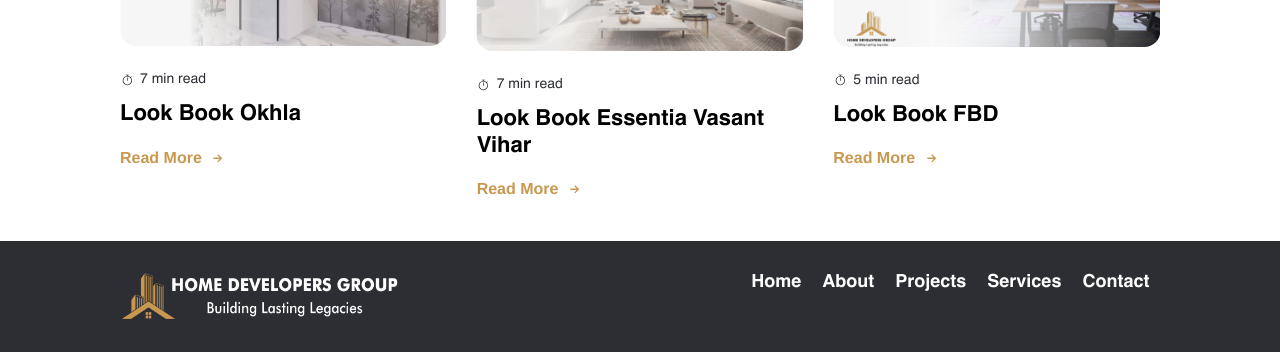
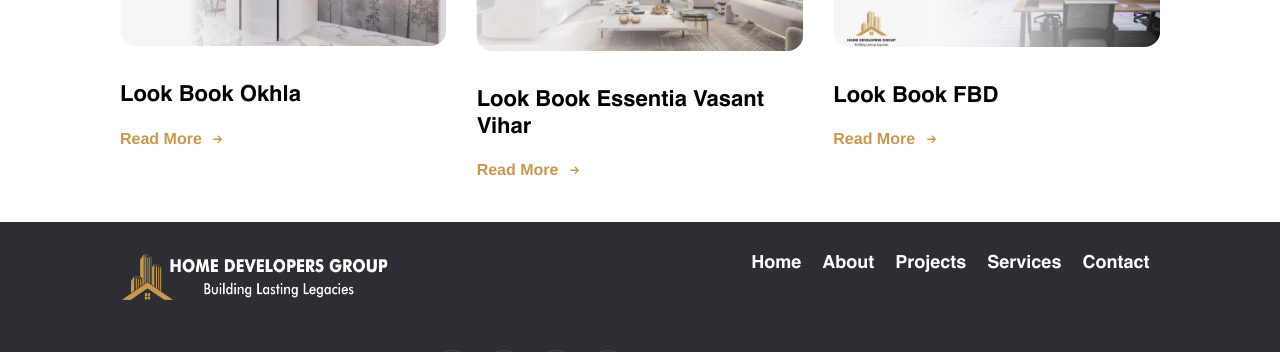
Before and after one commit to kumarprincepk/hdgroupnext, a Next.js app: page / in a window 1280 px wide. Shown: the part 3857-4209 px from the top of the page. Built offline with nearby package versions, Linux system fonts and the light colour scheme; grey boxes are pictures that could not be loaded.

Commit message:
interior image added

```diff
--- a/components/dashboard/readMoreSection/ReadMoreSection.jsx
+++ b/components/dashboard/readMoreSection/ReadMoreSection.jsx
@@ -30,28 +30,28 @@ export default function ReadMoreSection() {
       title: "Look Book FBD",
       file: "/pdfs/Lookbook-FBD.pdf",
       thumbnail: "/images/lookbookfbd.png",
-      date: "5 min read",
+      // date: "5 min read",
     },
     {
       id: 2,
       title: "Look Book D-112",
       file: "/pdfs/Lookbook-D-112.pdf",
       thumbnail: "/images/lookbookd112.png",
-      date: "7 min read",
+      // date: "7 min read",
     },
     {
       id: 3,
       title: "Look Book Okhla",
       file: "/pdfs/Lookbook-Okhla.pdf",
       thumbnail: "/images/lookbookOkhla.png",
-      date: "7 min read",
+      // date: "7 min read",
     },
     {
       id: 4,
       title: "Look Book Essentia Vasant Vihar",
       file: "/pdfs/HD-Essentia-V-Vihar.pdf",
       thumbnail: "/images/hdEssentiavVihar.png",
-      date: "7 min read",
+      // date: "7 min read",
     },
   ];
 
@@ -104,8 +104,8 @@ export default function ReadMoreSection() {
 
                 <div className="article-content">
                   <div className="time">
-                    <CiStopwatch />
-                    <p>{pdf.date}</p>
+                    {/* <CiStopwatch /> */}
+                    {/* <p>{pdf.date}</p> */}
                   </div>
 
                   {/* TITLE */}
--- a/components/footerSection/Footer.jsx
+++ b/components/footerSection/Footer.jsx
@@ -27,7 +27,7 @@ export default function Footer() {
                 <Image
                   src="/images/logo/logo-white.png"
                   alt="logo-image"
-                  width={280}
+                  width={270}
                   height={50}
                   className="object-cover w-full"
                 />
--- a/public/data/pageInfo.js
+++ b/public/data/pageInfo.js
@@ -21,7 +21,7 @@
         id: 2,
         heading: "Interior Design",
         slug: "interior-design",
-        image: '/images/gallery/picture2.jpeg',
+        image: '/images/gallery/A1_5.jpg',
         details: `Lorem ipsum dolor, sit amet consectetur adipisicing elit. Adipisci eum doloremque esse voluptate harum veniam excepturi, quasi fugiat, nemo necessitatibus ea
         provident libero nulla placeat, alias itaque sequi earum enim velit. Fugiat facere sit dolores aperiam voluptatem provident. Perspiciatis, voluptates saepe dolor magnam
         officia cupiditate voluptatum ducimus asperiores voluptatem dolorem! Deserunt sunt commodi a nostrum qui voluptates? Quasi in, fuga praesentium unde ullam magnam sunt pariatur
```
Also changed, not shown: 1 other file (tests, documents, lock files or other folders).
